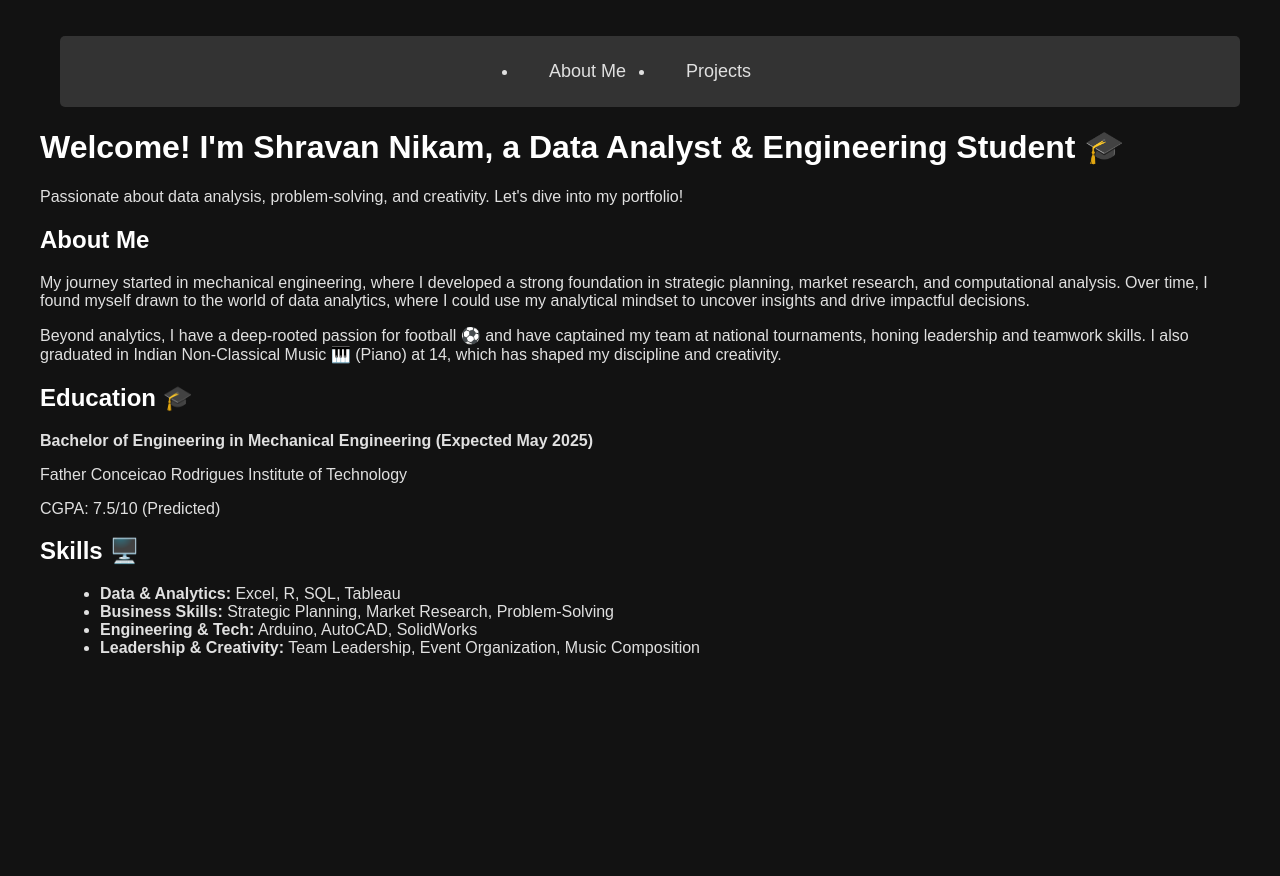
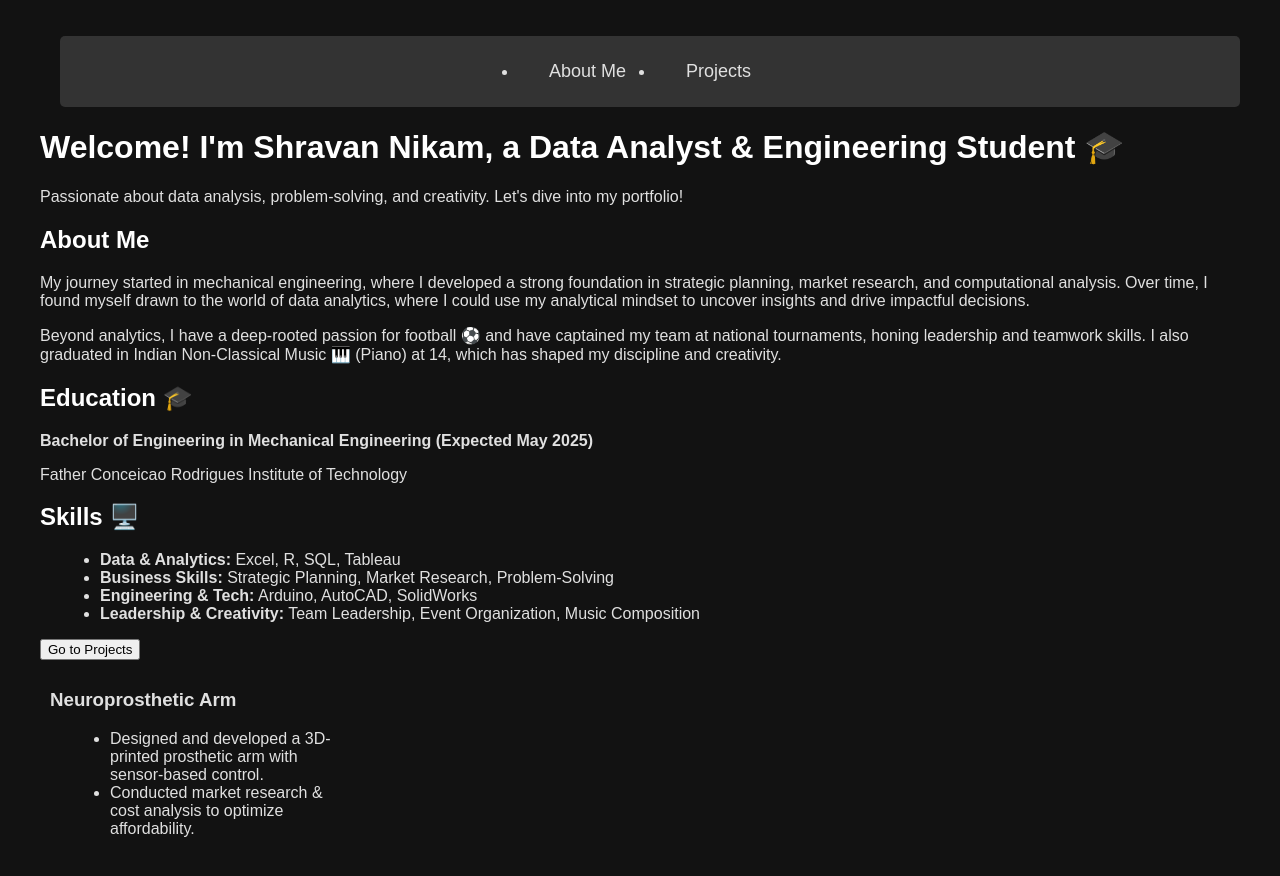
Before and after one commit to shrvnikam/portfolio, a plain HTML site: page index.html in a window 1280 px wide. Before the commit the page ends 800 px from the top, so only its background shows below. Drawn offline with Linux system fonts and the light colour scheme.

Commit message:
Update index.html

```diff
--- a/index.html
+++ b/index.html
@@ -25,7 +25,7 @@
             <h2>Education 🎓</h2>
             <p><strong>Bachelor of Engineering in Mechanical Engineering (Expected May 2025)</strong></p>
             <p>Father Conceicao Rodrigues Institute of Technology</p>
-            <p>CGPA: 7.5/10 (Predicted)</p>
+
 
             <h2>Skills 🖥️</h2>
             <ul>
@@ -36,6 +36,11 @@
             </ul>
         </div>
 
+<div class="next-step">
+    <button onclick="document.getElementById('projects-tab').click()">Go to Projects</button>
+</div>
+
+
         <div class="tab-content" id="projects-content">
     <h2>Projects 📌</h2>
     <div class="project-container">
@@ -45,6 +50,9 @@
                 <li>Conducted an in-depth analysis of ride data to uncover patterns in customer behavior.</li>
                 <li>Used R programming & visualization tools to present findings.</li>
             </ul>
+            <p style="font-size: 0.9rem; color: #bbb; margin-top: 5px;">Click on the tab above to explore the project</p>
+        </div>
+    </div>
 </div>
 
                 <div class="project">
@@ -71,7 +79,6 @@
             <ul>
                 <li>Email: <a href="mailto:ssnikam0802@gmail.com">ssnikam0802@gmail.com</a></li>
                 <li>LinkedIn: <a href="https://linkedin.com/in/shravan-nikam" target="_blank">linkedin.com/in/shravan-nikam</a></li>
-                <li>GitHub Portfolio: <a href="https://shrvnikam.github.io/portfolio" target="_blank">shrvnikam.github.io/portfolio</a></li>
             </ul>
         </div>
     </div>
```
Lines whose indentation alone changed are shown as unchanged.
